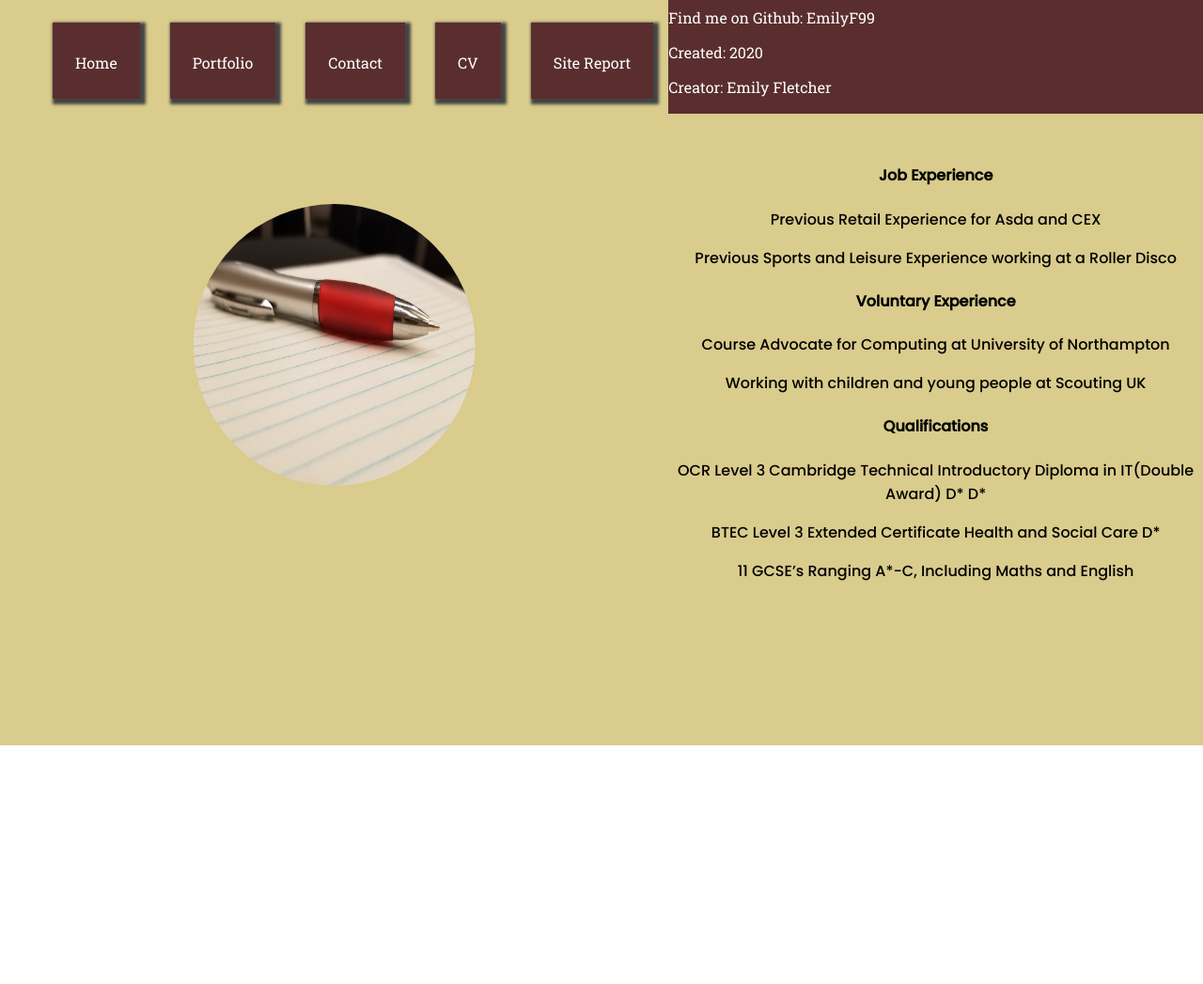
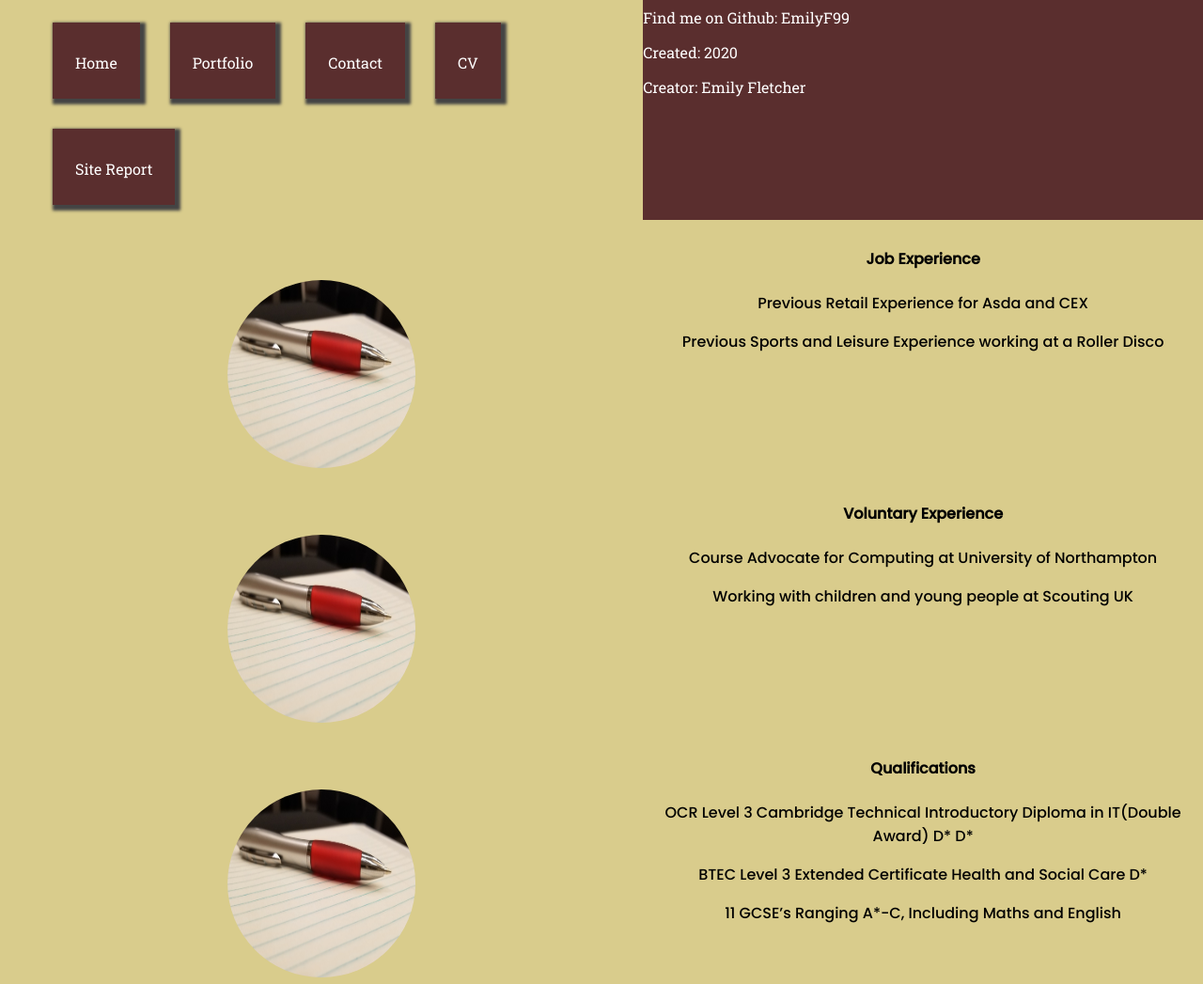
Before and after one commit to EmilyF99/Personal-Website-University-Assignment, a plain HTML site: page CV.html in a window 1280 px wide. Shown: the whole page at 94% size. Before the commit the page ends 800 px from the top, so only its background shows below. Drawn offline with Linux system fonts and the light colour scheme.

Commit message:
Ammended Grid to add extra Rows

```diff
--- a/CV.html
+++ b/CV.html
@@ -28,17 +28,27 @@
                 <h4>Job Experience</h4>
                 <p>Previous Retail Experience for Asda and CEX</p>
                 <p>Previous Sports and Leisure Experience working at a Roller Disco </p>
+            </main>
+            <a class= "main-2">
                 <h4>Voluntary Experience</h4>
                 <p>Course Advocate for Computing at University of Northampton</p>
                 <p>Working with children and young people at Scouting UK</p>
+            </a>
+            <a class= "main-3">
                 <h4>Qualifications</h4>
                 <p>OCR Level 3 Cambridge Technical Introductory Diploma in IT(Double Award) D* D*</p>
                 <p>BTEC Level 3 Extended Certificate Health and Social Care D*</p>
                 <p>11 GCSE’s Ranging A*-C, Including Maths and English </p>
-            </main>
+            </a>
             <aside>
-                <img src="Pen Stock Photo.jpg" class="pen-picture" width="300px" height="300px" alt="A picture of a pen on paper">
+                <img src="Pen Stock Photo.jpg" class="pen-picture" alt="A picture of a pen on paper">
             </aside>
+            <a class="aside-2">
+                <img src="Pen Stock Photo.jpg" class="pen-picture" alt="A picture of a pen on paper">
+            </a>
+            <a class="aside-3">
+                <img src="Pen Stock Photo.jpg" class="pen-picture" alt="A picture of a pen on paper">
+            </a>
             <a class= "mobile_top">
             </a>
         </body>
--- a/Default.css
+++ b/Default.css
@@ -2,12 +2,6 @@
   list-style:none;
   text-decoration: none;
 }
-header {
-    grid-area:header;
-    background-color: #D9CC8C;
-    font-family: 'Roboto Slab', serif;
-    text-align: center;
-  }
 
 nav a {
     grid-area:nav;
@@ -21,10 +15,35 @@ aside {
    font-family: 'Poppins', sans-serif;
    text-align: center;
   }
+.aside-2 {
+    grid-area:aside-2;
+    background-color: #D9CC8C;
+    font-family: 'Poppins', sans-serif;
+    text-align: center;
+   }
 
+.aside-3 {
+    grid-area:aside-3;
+    background-color: #D9CC8C;
+    font-family: 'Poppins', sans-serif;
+    text-align: center;
+   }
 main {
     grid-area:main;
     background-color: #D9CC8C;
     font-family: 'Poppins', sans-serif;
     text-align: center;
 }
+.main-2 {
+  grid-area:main;
+  background-color: #D9CC8C;
+  font-family: 'Poppins', sans-serif;
+  text-align: center;
+}
+
+.main-3 {
+  grid-area:main;
+  background-color: #D9CC8C;
+  font-family: 'Poppins', sans-serif;
+  text-align: center;
+}
--- a/Desktop.css
+++ b/Desktop.css
@@ -1,10 +1,11 @@
 body {
     display: grid;
     grid-template-columns:auto;
-    grid-template-rows: "25% 35% 35%";
+    grid-template-rows: "25% 15% 15% 15% 15%";
     grid-template-areas: "nav top-footer"
-                         "aside header"
-                         "aside main";
+                         "aside main"
+                         "aside-2 main-2"
+                         "aside-3 main-3";
     margin: -0.5em 0 0 0;
 }
 
@@ -44,14 +45,27 @@ aside {
     padding-top: 2em;
 }
 
-header{
-    grid-area: header;
+.aside-2 {
+    grid-area: aside-2;
+    padding-top: 2em;
 }
 
-main{
+.aside-3 {
+    grid-area: aside-3;
+    padding-top: 2em;
+}
+
+main {
     grid-area: main;
-    height:80vh;
-    padding-top: 2em;
+    padding-top: 0.5em;
+}
+.main-2 {
+    grid-area: main-2;
+    padding-top: 0.5em;
+}
+.main-3 {
+    grid-area: main-3;
+    padding-top: 0.5em;
 }
 .profile-picture {
     clip-path:circle(50%);
@@ -61,7 +75,9 @@ main{
 }
 .pen-picture {
     clip-path:circle(50%);
-    margin-top: 4em;
+    width:200px;
+    height:200px;
+    margin-top: 2em;
 
 }
 .mobile_top {
```
Also changed, not shown: portfolio.html (+3 -3 lines).
